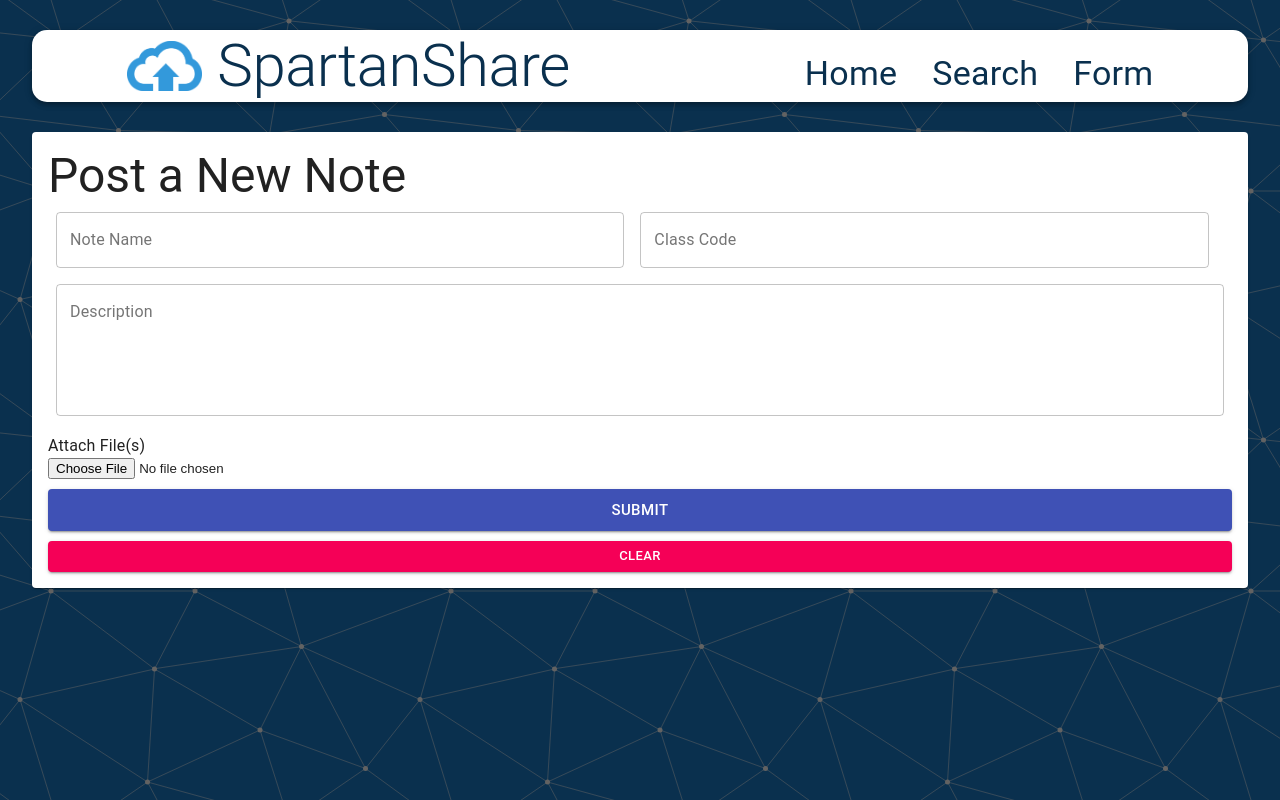
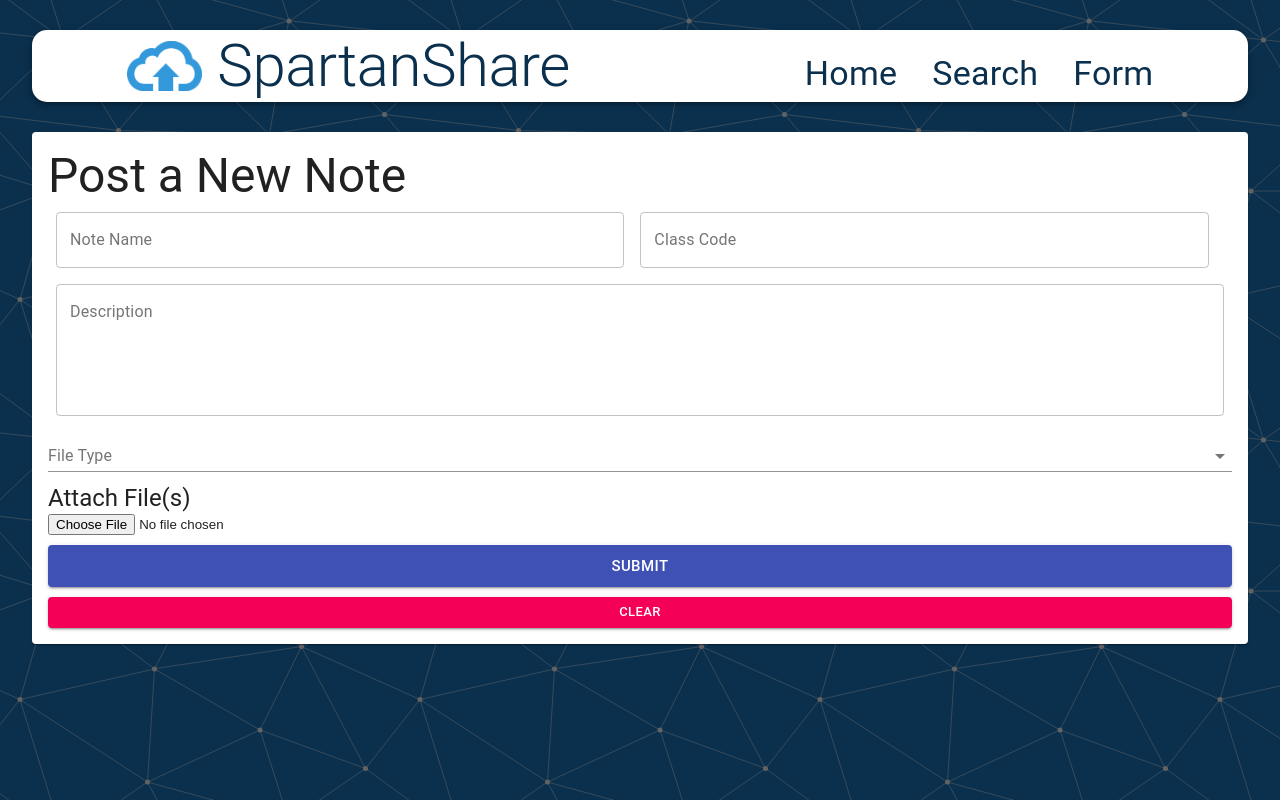
Before and after one commit to erikjearl/Spartan-Share, a React (Create React App) app in the folder client/: page /form in a window 1280 px wide. Built offline with nearby package versions, Linux system fonts and the light colour scheme; no server answers.

Commit message:
File type Selector in Form

```diff
--- a/client/src/components/Form/Form.js
+++ b/client/src/components/Form/Form.js
@@ -1,5 +1,5 @@
 import React, { useState } from 'react';
-import { TextField, Button, Typography, Paper } from '@material-ui/core';
+import { TextField, Button, Typography, Paper, Select, MenuItem, InputLabel, FormControl} from '@material-ui/core';
 import FileBase from 'react-file-base64';
 import { useDispatch } from 'react-redux';
 import { createNote } from '../../actions/notes'
@@ -16,6 +16,7 @@ const Form = () => {
         name: '',
         class: '',
         description: '',
+        type: '',
         selectedFile: '',
     });
 
@@ -31,6 +32,7 @@ const Form = () => {
             name: '',
             class: '',
             description: '',
+            type: '',
             selectedFile: '',
         })
     }
@@ -50,15 +52,30 @@ const Form = () => {
                 <TextField name="description" variant='outlined' label='Description' multiline rows={5} fullWidth
                     value={noteData.description} onChange={(e) => setNoteData({ ...noteData, description: e.target.value })} />
 
+                <FormControl fullWidth>
+                    <InputLabel id="file-type">File Type</InputLabel>
+                    <Select
+                        labelId="file-type"
+                        id="demo-simple-select"
+                        value={noteData.type}
+                        label="File Type"
+                        onChange={(e) => {
+                            console.log(e.target.value)
+                        }}
+                    >
+                        <MenuItem value={'NOTES'}> Notes </MenuItem>
+                        <MenuItem value={'HW'}> Homework </MenuItem>
+                        <MenuItem value={'LECTURE'}> Lecture Slides </MenuItem>
+                    </Select>
+                </FormControl>
+
                 <div className={classes.fileInput}>
-                    <Typography className={classes.title} variant="body1">Attach File(s)</Typography>
+                    <Typography className={classes.title} variant="h5">Attach File(s)</Typography>
                     <FileBase
                         type='file' multiple={false}
                         onDone={({ base64 }) => setNoteData({ ...noteData, selectedFile: base64 })}
                     />
                 </div>
-
-
 
                 <Button className={classes.buttonSubmit} variant="contained" color="primary" size="large" type="submit" fullWidth>Submit</Button>
                 <Button variant="contained" color="secondary" size="small" onClick={clear} fullWidth>Clear</Button>
```
Also changed, not shown: 1 other file (tests, documents, lock files or other folders).
